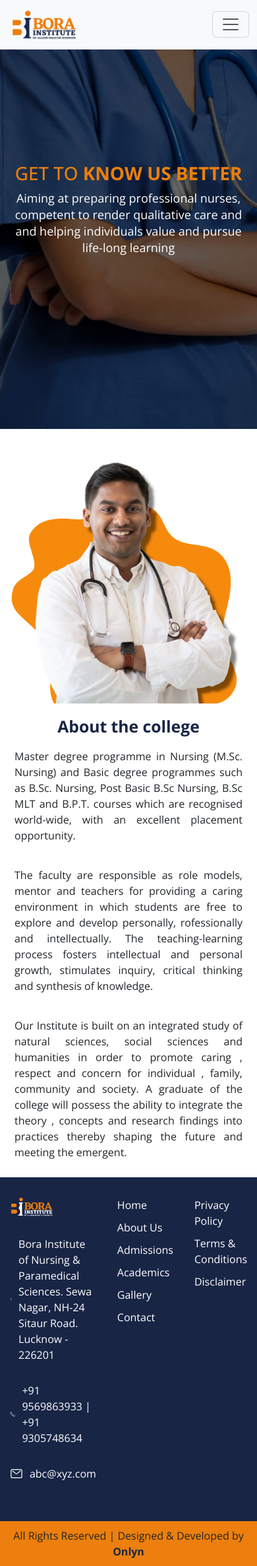
After one commit to Borapolyclinic/biahs, a PHP site: page /about.php in a window 390 px wide. The commit adds this page. Shown: the whole page at 66% size. Run offline with PHP 8.4, Linux system fonts and the light colour scheme.

Commit message:
new file:   about.php modified:   assets/css/stylesheet.css new file:   assets/images/banners/about-banner.png modified:   assets/images/banners/banner-1.png new file:   assets/images/banners/banner-2.png new file:   assets/images/banners/temp-2.png new file:   assets/images/temp/team-1.png new file:   components/about/section-1.php modified:   components/home/section-1.php modified:   components/home/section-4.php modified:   components/home/section-5.php modified:   include/footer.php modified:   include/header.php modified:   include/navbar.php

```diff
--- /dev/null
+++ b/about.php
@@ -0,0 +1,7 @@
+<?php
+$title = "About | Bora Institute of Allied Health Sciences";
+include('include/header.php') ?>
+<?php include('include/top-nav.php') ?>
+<?php include('include/navbar.php') ?>
+<?php include('components/about/section-1.php') ?>
+<?php include('include/footer.php') ?>
--- a/assets/css/stylesheet.css
+++ b/assets/css/stylesheet.css
@@ -5,7 +5,7 @@
 */
 
 * {
-  font-family: "Merriweather", serif;
+  font-family: "Open Sans", sans-serif;
 }
 
 ::selection {
@@ -154,6 +154,122 @@
   height: auto;
 }
 
+/* =========== HOME SECTION 5 =========== */
+.home-section-5 {
+  margin-top: 100px;
+  margin-bottom: 100px;
+  display: flex;
+  flex-direction: column;
+  justify-content: center;
+  align-items: center;
+  width: 100%;
+}
+.home-section-5 a {
+  text-decoration: none;
+  color: #ec7f0d;
+  border: 1px solid #ec7f0d;
+  text-align: center;
+  padding: 10px;
+  border-radius: 100px;
+  width: 250px;
+}
+.home-section-5 a:hover {
+  background-color: #ec7f0d;
+  color: #fff;
+  transition: 0.3s all ease-in-out;
+}
+.home-section-5-heading {
+  display: flex;
+  justify-content: center;
+  align-items: center;
+  flex-direction: column;
+}
+.home-section-5-heading h4 {
+  font-weight: bold;
+  color: #ec7f0d;
+  font-size: 16px;
+  margin: 0;
+}
+.home-section-5-heading p {
+  font-weight: bold;
+  color: #182545;
+  font-size: 30px;
+  margin: 0;
+}
+.home-section-5-img-grid {
+  display: flex;
+  flex-wrap: wrap;
+  justify-content: space-around;
+  margin-top: 100px;
+  margin-bottom: 50px;
+  width: 100%;
+}
+.home-section-5-img-container img {
+  flex: 1 1 1 200px;
+  height: 300px;
+  margin-bottom: 20px;
+}
+.team-name {
+  margin: 0;
+  font-size: 20px;
+  text-align: center;
+}
+.team-designation {
+  text-align: center;
+  color: #777;
+  margin: 0;
+}
+
+/* =========== ABOUT SECTION 1 =========== */
+.about-section-1-heading {
+  display: flex;
+  justify-content: center;
+  align-items: center;
+  flex-direction: column;
+  color: #ec7f0d;
+  background-image: url("../images/banners/about-banner.png");
+  background-repeat: no-repeat;
+  background-size: cover;
+  max-width: 100%;
+  width: 100%;
+  height: 650px;
+}
+.about-section-1-heading p {
+  color: #fff;
+  text-align: center;
+  font-size: 20px;
+}
+.about-section-1-grid {
+  display: flex;
+  justify-content: center;
+  align-items: center;
+  margin-top: 50px;
+}
+.about-section-1-grid-text {
+  display: flex;
+  justify-content: center;
+  align-items: flex-end;
+  flex-direction: column;
+}
+.about-section-1-grid-text h2 {
+  font-weight: bold;
+  color: #182545;
+  text-align: right;
+}
+.about-section-1-grid-text p {
+  text-align: right;
+}
+.about-section-1-img {
+  max-width: 100%;
+  display: flex;
+  justify-content: center;
+  align-items: center;
+}
+.about-section-1-img img {
+  width: 80%;
+  height: auto;
+}
+
 /* =========== FOOTER =========== */
 .footer {
   background-color: #182545;
@@ -225,8 +341,17 @@
   }
 
   /* =========== NAVBAR =========== */
+  .navbar {
+    position: fixed !important;
+    top: 0;
+    z-index: 100;
+  }
   .navbar-brand {
     max-width: 30% !important;
+  }
+  /* =========== HOME SECTION 1 =========== */
+  .carousel {
+    margin-top: 70px !important;
   }
 
   /* =========== HOME SECTION 2 =========== */
@@ -236,4 +361,65 @@
   .home-section-2-content {
     margin-bottom: 30px;
   }
+
+  /* =========== HOME SECTION 4 =========== */
+  .home-section-4 {
+    flex-direction: column;
+  }
+  .home-section-4-img-container img {
+    width: 100%;
+    height: auto;
+    margin-bottom: 20px;
+  }
+  .home-section-4-text-container {
+    display: flex;
+    flex-direction: column;
+    justify-content: center;
+    align-items: center;
+  }
+  .home-section-4-text-container h3 {
+    text-align: center;
+  }
+  .home-section-4-text-container p {
+    margin-bottom: 50px;
+    text-align: center;
+  }
+  .home-section-4-text-container a {
+    text-align: center;
+    width: fit-content;
+  }
+
+  /* =========== ABOUT SECTION 1 =========== */
+  .about-section-1-heading {
+    padding: 20px;
+  }
+  .about-section-1-heading p {
+    font-size: 18px;
+    line-height: 25px;
+  }
+  .about-section-1-grid {
+    flex-direction: column;
+  }
+  .about-section-1-grid-text {
+    display: flex;
+    justify-content: center;
+    align-items: center;
+    flex-direction: column;
+  }
+  .about-section-1-grid-text h2 {
+    font-weight: bold;
+    color: #182545;
+    text-align: center;
+  }
+  .about-section-1-grid-text p {
+    text-align: justify;
+    padding: 10px;
+  }
+  .about-section-1-img {
+    margin-bottom: 20px;
+  }
+  .about-section-1-img img {
+    width: 100%;
+    height: auto;
+  }
 }
--- /dev/null
+++ b/components/about/section-1.php
@@ -0,0 +1,30 @@
+<div id="about-college" class="about-section-1-heading">
+    <h1>GET TO <strong>KNOW US BETTER</strong></h1>
+    <p>Aiming at preparing professional nurses, competent to render qualitative care and and helping individuals
+        value and pursue life-long learning</p>
+</div>
+
+<div class="container about-section-1-grid">
+    <div class="col-md-6 about-section-1-grid-text order-lg-0 order-1">
+        <h2>About the college</h2>
+        <p>Master degree programme in Nursing (M.Sc. Nursing) and Basic degree programmes such as B.Sc. Nursing, Post
+            Basic
+            B.Sc Nursing, B.Sc MLT and B.P.T. courses which are recognised world-wide, with an excellent placement
+            opportunity.</p>
+
+        <p>The faculty are responsible as role models, mentor and teachers for providing a caring environment in which
+            students are free to explore and develop personally, rofessionally and intellectually. The teaching-learning
+            process fosters intellectual and personal growth, stimulates inquiry, critical thinking and synthesis of
+            knowledge.</p>
+
+        <p>Our Institute is built on an integrated study of natural sciences, social sciences and humanities in order to
+            promote caring , respect and concern for individual , family, community and society. A graduate of the
+            college
+            will possess the ability to integrate the theory , concepts and research findings into practices thereby
+            shaping
+            the future and meeting the emergent.</p>
+    </div>
+    <div class="col-md-6 about-section-1-img order-lg-1 order-0">
+        <img src="assets/images/banners/temp-2.png" alt="">
+    </div>
+</div>
--- a/components/home/section-1.php
+++ b/components/home/section-1.php
@@ -3,9 +3,9 @@
         <div class="carousel-item active">
             <img src="assets/images/banners/banner-1.png" class="d-block w-100" alt="...">
         </div>
-        <div class="carousel-item">
+        <!-- <div class="carousel-item">
             <img src="assets/images/banners/banner-1.png" class="d-block w-100" alt="...">
-        </div>
+        </div> -->
         <!-- <div class="carousel-item">
             <img src="..." class="d-block w-100" alt="...">
         </div> -->
--- a/components/home/section-4.php
+++ b/components/home/section-4.php
@@ -1,5 +1,5 @@
 <div class="container home-section-4">
-    <div class="col-md-6 home-section-4-text-container">
+    <div class="col-md-6 home-section-4-text-container order-lg-0 order-1">
         <h3>Lorem ipsum dolor sit.</h3>
         <p class="home-section-4-heading">Lorem, ipsum dolor sit amet consectetur adipisicing elit. Cumque, deleniti.
         </p>
@@ -14,7 +14,7 @@
 
         <a href="#">Read More</a>
     </div>
-    <div class="col-md-6 home-section-4-img-container">
+    <div class="col-md-6 home-section-4-img-container order-lg-1 order-0">
         <img src="assets/images/banners/temp-1.png" alt="">
     </div>
 </div>
--- a/include/footer.php
+++ b/include/footer.php
@@ -35,14 +35,13 @@
         </ul>
     </div>
 </div>
-
 <div class="developer-footer">
     <p>All Rights Reserved | Designed & Developed by <a href="https://onlynus.com" target="_blank">Onlyn</a></p>
 </div>
 
+
 <!-- =============================== BOOTSTRAP =============================== -->
-<script src="https://cdn.jsdelivr.net/npm/bootstrap@5.3.0-alpha1/dist/js/bootstrap.bundle.min.js"
-    integrity="sha384-w76AqPfDkMBDXo30jS1Sgez6pr3x5MlQ1ZAGC+nuZB+EYdgRZgiwxhTBTkF7CXvN" crossorigin="anonymous">
+<script src="https://cdn.jsdelivr.net/npm/bootstrap@5.3.0-alpha1/dist/js/bootstrap.bundle.min.js" integrity="sha384-w76AqPfDkMBDXo30jS1Sgez6pr3x5MlQ1ZAGC+nuZB+EYdgRZgiwxhTBTkF7CXvN" crossorigin="anonymous">
 </script>
 
 <!-- =============================== IONICONS =============================== -->
--- a/include/header.php
+++ b/include/header.php
@@ -22,9 +22,8 @@
     <link rel="preconnect" href="https://fonts.googleapis.com">
     <link rel="preconnect" href="https://fonts.gstatic.com" crossorigin>
     <link
-        href="https://fonts.googleapis.com/css2?family=Merriweather:ital,wght@0,300;0,400;0,700;0,900;1,300;1,400;1,700;1,900&display=swap"
+        href="https://fonts.googleapis.com/css2?family=Open+Sans:ital,wght@0,300;0,400;0,500;0,600;0,700;0,800;1,300;1,400;1,500;1,600;1,700;1,800&display=swap"
         rel="stylesheet">
-
 </head>
 
 <body>
--- a/include/navbar.php
+++ b/include/navbar.php
@@ -3,8 +3,7 @@
         <a class="navbar-brand" href="index.php">
             <img src="assets/images/logo/brand-logo.webp" alt="">
         </a>
-        <button class="navbar-toggler" type="button" data-bs-toggle="collapse" data-bs-target="#navbarSupportedContent"
-            aria-controls="navbarSupportedContent" aria-expanded="false" aria-label="Toggle navigation">
+        <button class="navbar-toggler" type="button" data-bs-toggle="collapse" data-bs-target="#navbarSupportedContent" aria-controls="navbarSupportedContent" aria-expanded="false" aria-label="Toggle navigation">
             <span class="navbar-toggler-icon"></span>
         </button>
         <div class="collapse navbar-collapse" id="navbarSupportedContent">
@@ -13,12 +12,11 @@
                     <a class="nav-link active" aria-current="page" href="index.php">Home</a>
                 </li>
                 <li class="nav-item dropdown">
-                    <a class="nav-link dropdown-toggle" href="#" role="button" data-bs-toggle="dropdown"
-                        aria-expanded="false">
+                    <a class="nav-link dropdown-toggle" href="#" role="button" data-bs-toggle="dropdown" aria-expanded="false">
                         About us
                     </a>
                     <ul class="dropdown-menu">
-                        <li><a class="dropdown-item" href="#">About the College</a></li>
+                        <li><a class="dropdown-item" href="about.php#about-college">About the College</a></li>
                         <li><a class="dropdown-item" href="#">Facilities</a></li>
                         <li><a class="dropdown-item" href="#">Founders</a></li>
                         <li><a class="dropdown-item" href="#">Directors</a></li>
@@ -28,8 +26,7 @@
                     <a class="nav-link" aria-current="page" href="index.php">Admissions</a>
                 </li>
                 <li class="nav-item dropdown">
-                    <a class="nav-link dropdown-toggle" href="#" role="button" data-bs-toggle="dropdown"
-                        aria-expanded="false">
+                    <a class="nav-link dropdown-toggle" href="#" role="button" data-bs-toggle="dropdown" aria-expanded="false">
                         Academics
                     </a>
                     <ul class="dropdown-menu">
```
Also changed, not shown: components/home/section-5.php (+31 -3 lines), assets/images/banners/about-banner.png (added), assets/images/banners/banner-1.png, assets/images/banners/banner-2.png (added), assets/images/banners/temp-2.png (added), 1 other file.
